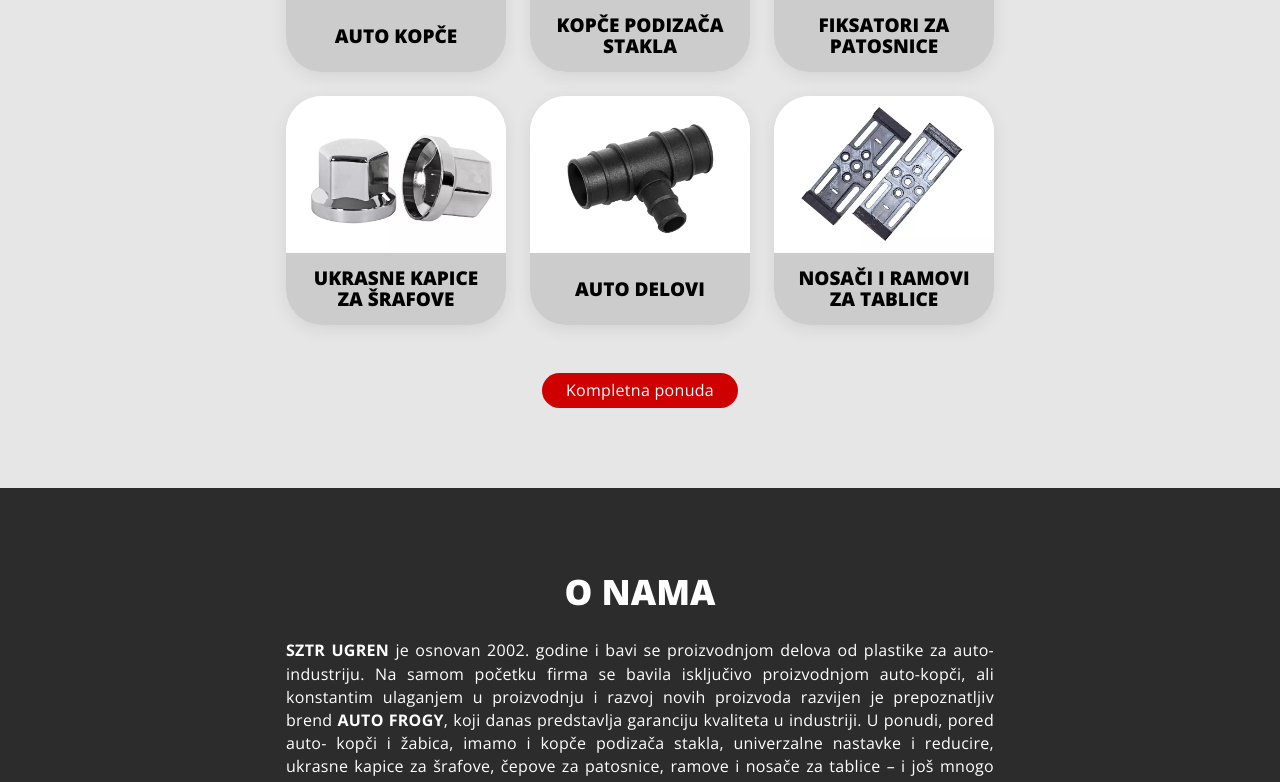
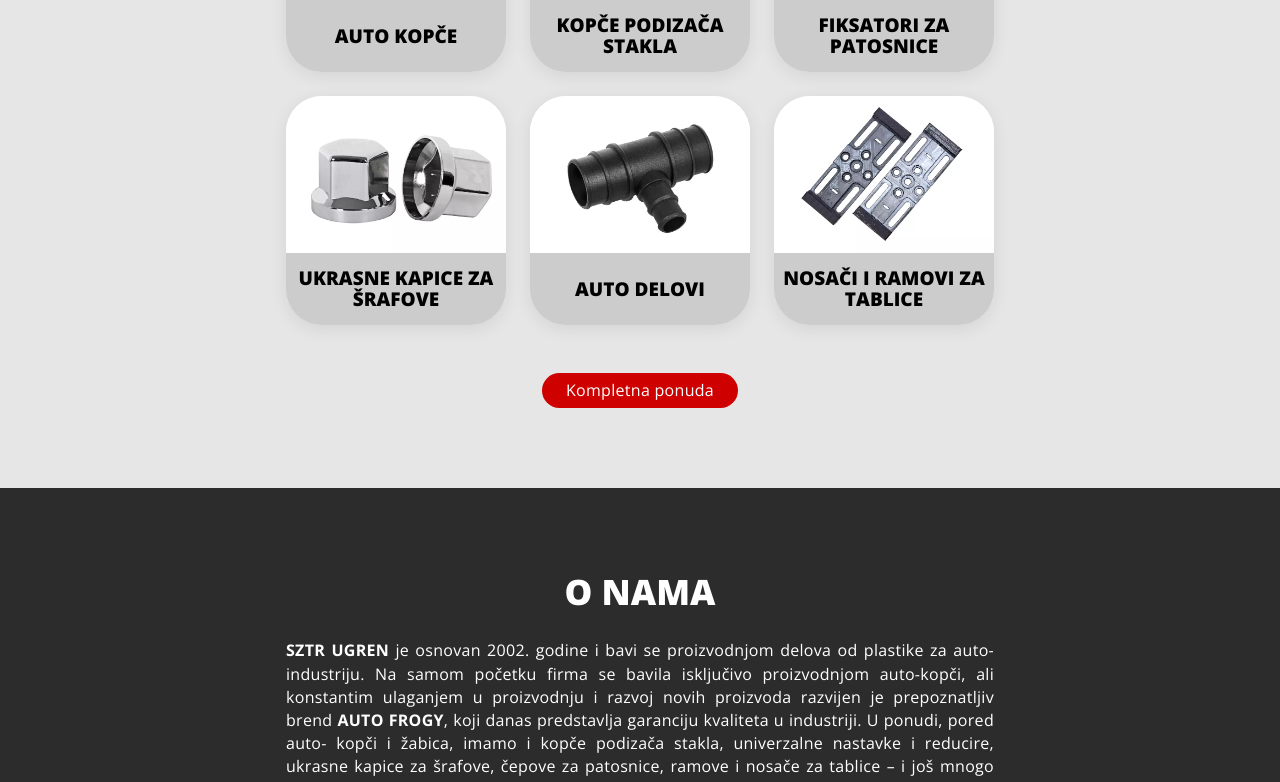
Before and after one commit to adamovic6666/autofrogy, a Next.js app: page / in a window 1280 px wide. Shown: the part 933-1715 px from the top of the page. Built offline with nearby package versions, Linux system fonts and the light colour scheme.

Commit message:
card titles scaled

```diff
--- a/app/_components/card/Card.module.css
+++ b/app/_components/card/Card.module.css
@@ -38,7 +38,7 @@
   justify-content: center;
   height: 5.2rem;
   margin-bottom: 0;
-  padding: 0 1.6rem;
+  padding: 0 0.8rem;
 }
 
 @media screen and (min-width: 768px) {
--- a/app/globals.css
+++ b/app/globals.css
@@ -93,7 +93,7 @@ h2 {
 }
 
 h4 {
-  font-size: clamp(1.1vw, 0.75vw + 1.107rem, 1.9rem);
+  font-size: clamp(1.3vw, 1vw + 1.107rem, 1.9rem);
   line-height: 1.1;
 }
 
```
